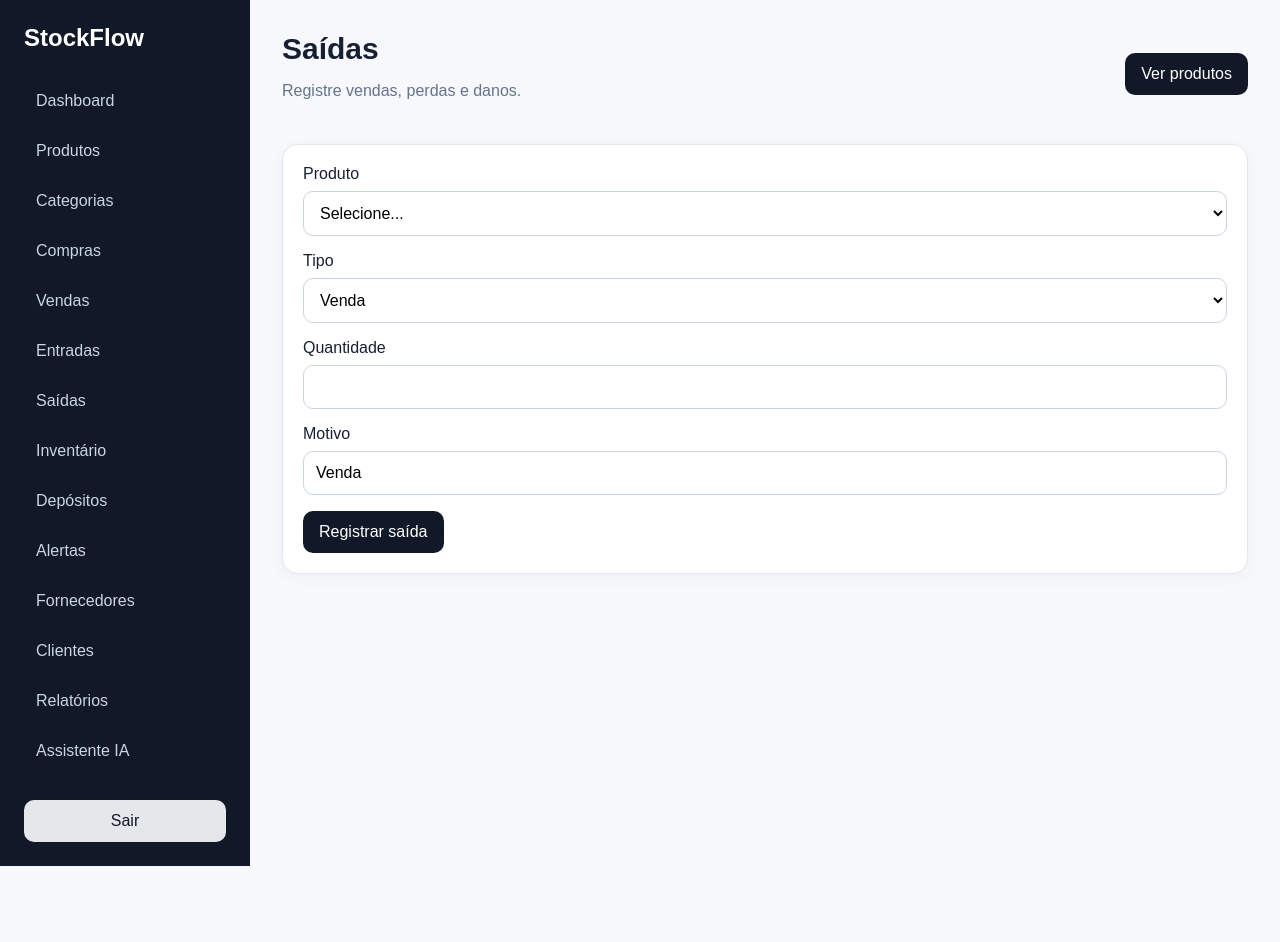
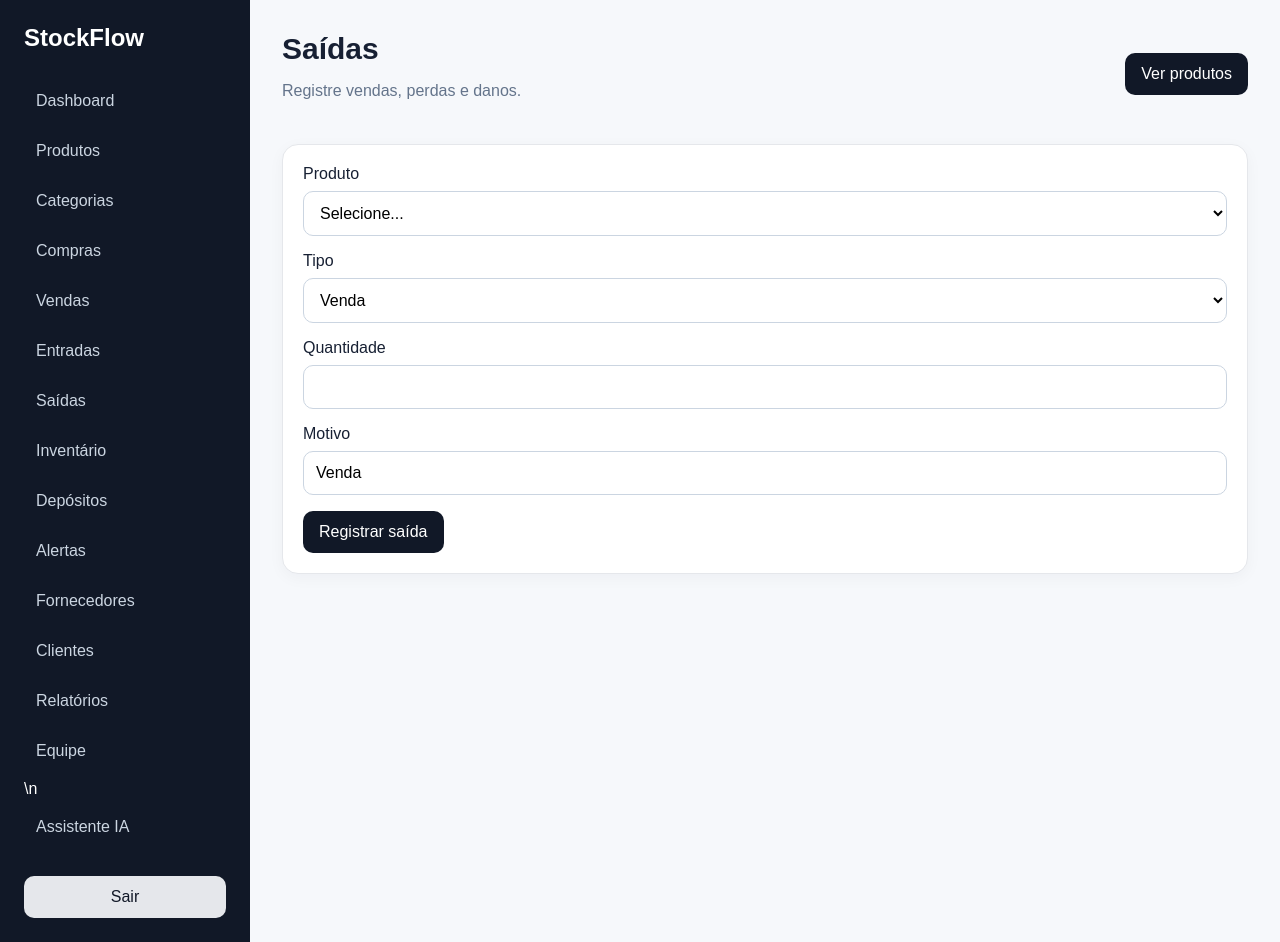
Before and after one commit to atomic-cod/stockflow, a Next.js app: page /saidas in a window 1280 px wide. Before the commit the page ends 866 px from the top, so only its background shows below. Built offline with nearby package versions, Linux system fonts and the light colour scheme; no server answers.

Commit message:
feat(ui): add team navigation

```diff
--- a/src/components/sidebar.tsx
+++ b/src/components/sidebar.tsx
@@ -23,7 +23,7 @@ export function Sidebar(){
       <Link href="/fornecedores">Fornecedores</Link>
       <Link href="/clientes">Clientes</Link>
       <Link href="/relatorios">Relatórios</Link>
-      <Link href="/ia">Assistente IA</Link>
+      <Link href="/equipe">Equipe</Link>\n      <Link href="/ia">Assistente IA</Link>
     </nav>
     <button className="btn secondary" onClick={logout}>Sair</button>
   </aside>;
```
